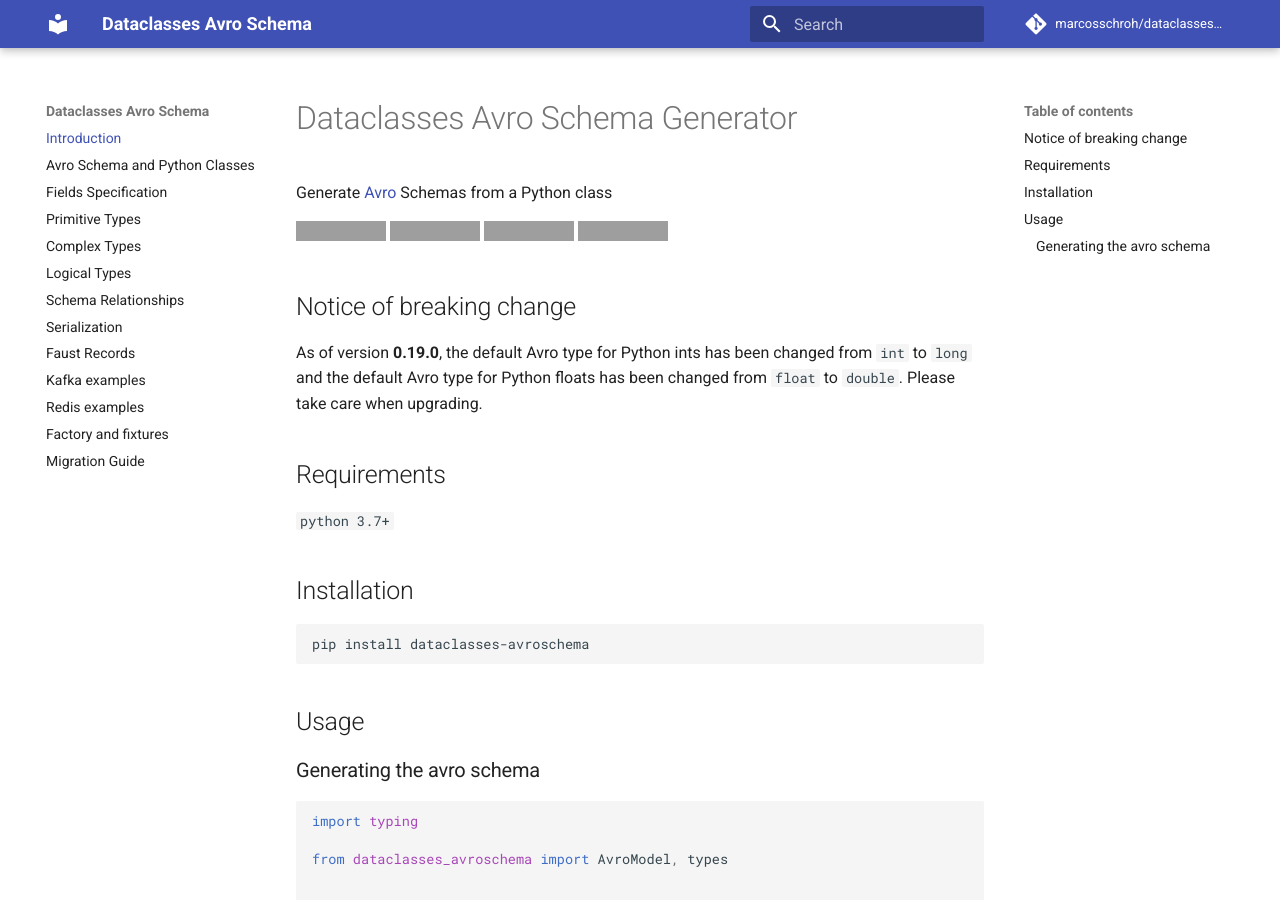
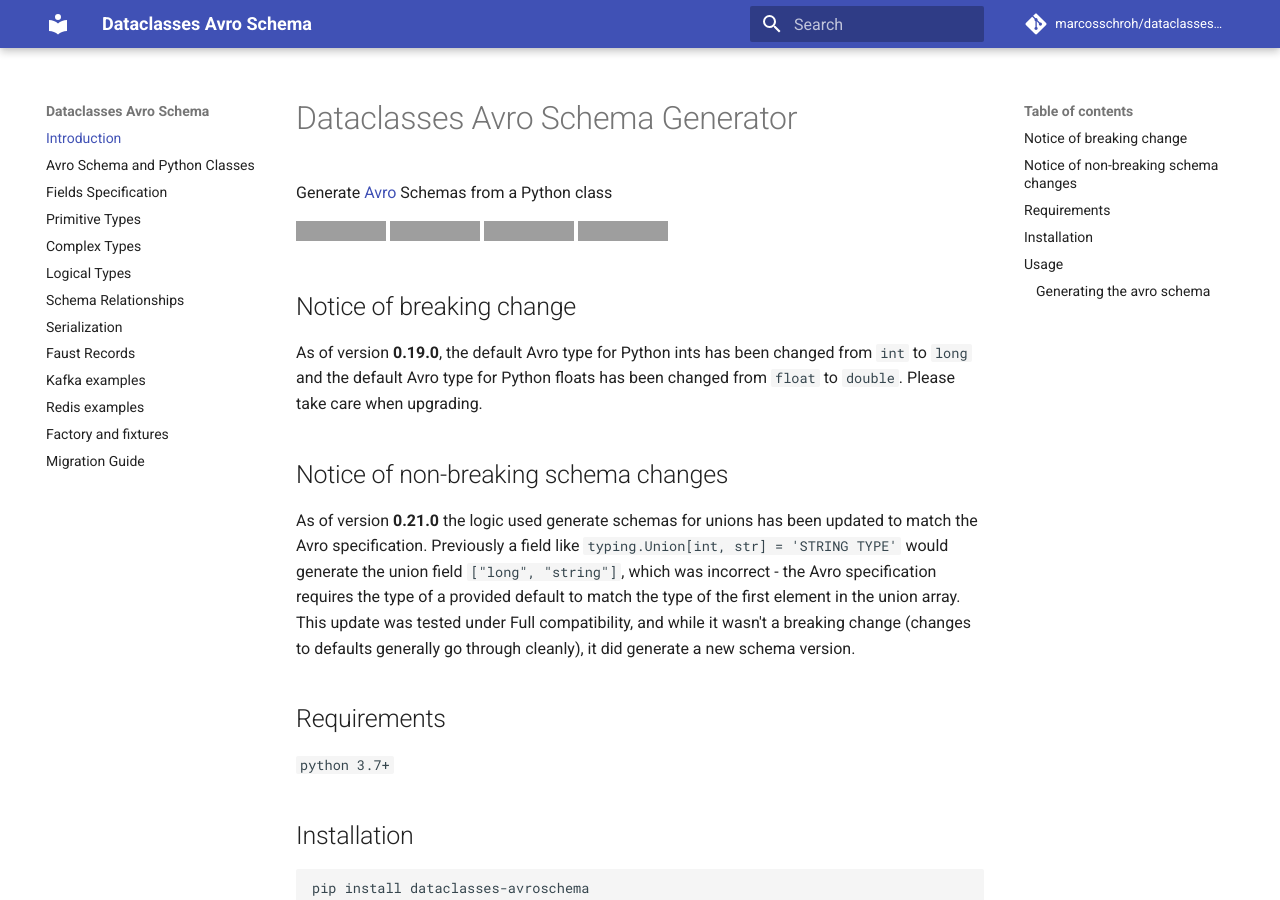
Before and after one commit to marcosschroh/dataclasses-avroschema, an MkDocs documentation site: the page built from docs/index.md, in a window 1280 px wide and 900 px high, cut to the strip 0-900 px from the top of the window. Built offline with MkDocs 1.6.1 and Material for MkDocs 9.7.7, drawn with Linux system fonts in a browser that asks for light colours; comment, search, counter and statistics services are not loaded; grey boxes are pictures that could not be loaded.

Commit message:
Added in note of non-breaking changes

```diff
--- a/docs/index.md
+++ b/docs/index.md
@@ -11,6 +11,12 @@ Generate [Avro](https://avro.apache.org/docs/1.8.2/spec.html) Schemas from a Pyt
 
 As of version **0.19.0**, the default Avro type for Python ints has been changed from `int` to `long` and the default Avro
 type for Python floats has been changed from `float` to `double`. Please take care when upgrading.
+
+## Notice of non-breaking schema changes
+
+As of version **0.21.0** the logic used generate schemas for unions has been updated to match the Avro specification.
+Previously a field like `typing.Union[int, str] = 'STRING TYPE'` would generate the union field `["long", "string"]`, which was incorrect - the Avro specification requires the type of a provided default to match the type of the first element in the union array.
+This update was tested under Full compatibility, and while it wasn't a breaking change (changes to defaults generally go through cleanly), it did generate a new schema version.
 
 ## Requirements
 
```
